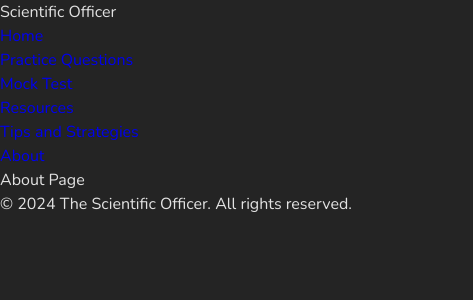
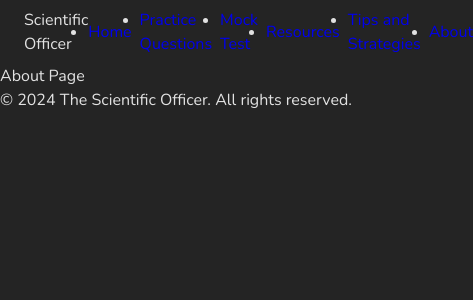
Before and after one commit to Timbar09/the_scientific_officer, a React (Vite) app: page /about in a window 390 px wide. Shown: the top 300 px of the page, 473 px wide, since content can reach past the window. Built offline with nearby package versions, Linux system fonts and the light colour scheme.

Commit message:
Add layout utilities and responsive display classes for flexbox and grid

```diff
--- a/src/assets/sass/abstracts/_breakpoints.scss
+++ b/src/assets/sass/abstracts/_breakpoints.scss
@@ -1,5 +1,5 @@
 $breakpoints: (
-  small: 30em,
-  medium: 45em,
-  large: 65em,
+  sm: 30em,
+  md: 45em,
+  lg: 65em,
 );
--- a/src/assets/sass/abstracts/_index.scss
+++ b/src/assets/sass/abstracts/_index.scss
@@ -4,3 +4,4 @@
 @forward "functions";
 @forward "mixins";
 @forward "breakpoints";
+@forward "layout";
--- /dev/null
+++ b/src/assets/sass/abstracts/_layout.scss
@@ -0,0 +1,63 @@
+
+// Flexbox display and direction
+$flexbox: (
+  inline: inline-flex,
+  wrap: wrap,
+  nowrap: nowrap,
+  row: row,
+  row-reverse: row-reverse,
+  col: column,
+  col-reverse: column-reverse
+);
+
+// Justify and align items/content
+$placement: (
+  start: flex-start,
+  end: flex-end,
+  center: center,
+  between: space-between,
+  around: space-around,
+  evenly: space-evenly,
+  stretch: stretch,
+  baseline: baseline
+);
+
+// Align-content utility map
+$align-content: (
+  start: flex-start,
+  end: flex-end,
+  center: center,
+  between: space-between,
+  around: space-around,
+  stretch: stretch
+);
+
+// Flex grow/shrink utility map
+$flex-grow: (
+  0: 0,
+  1: 1,
+  2: 2
+);
+
+$flex-shrink: (
+  0: 0,
+  1: 1,
+  2: 2
+);
+
+$grid-columns: (
+  1: 1,
+  2: 2,
+  3: 3,
+  4: 4,
+  6: 6,
+  12: 12
+);
+
+// Documentation:
+// $flexbox: display, direction, and wrapping
+// $placement: justify-content and align-items values
+// $align-content: align-content values
+// $flex-grow/$flex-shrink: flex-grow and flex-shrink values
+
+// Grid utility maps
--- /dev/null
+++ b/src/assets/sass/utils/_display.scss
@@ -0,0 +1,17 @@
+@use "../abstracts" as *;
+
+// Basic display utility classes
+.block { display: block; }
+.inline { display: inline; }
+.inline-block { display: inline-block; }
+.none { display: none; }
+
+// Responsive display utility classes
+@each $break-name, $break-value in $breakpoints {
+  @include mq($break-name) {
+    .block-\@#{$break-name} { display: block; }
+    .inline-\@#{$break-name} { display: inline; }
+    .inline-block-\@#{$break-name} { display: inline-block; }
+    .none-\@#{$break-name} { display: none; }
+  }
+}
--- /dev/null
+++ b/src/assets/sass/utils/_flexbox.scss
@@ -0,0 +1,118 @@
+
+@use "../abstracts" as *;
+
+.flex {
+  display: flex;
+}
+
+@each $key, $value in $flexbox {
+  .flex-#{$key} {
+    flex-direction: $value;
+  }
+}
+
+@each $key, $value in $placement {
+  .jc-#{$key} {
+    justify-content: $value;
+  }
+}
+
+@each $key, $value in $placement {
+  .ai-#{$key} {
+    align-items: $value;
+  }
+}
+
+@each $key, $value in $align-content {
+  .ac-#{$key} {
+    align-content: $value;
+  }
+}
+
+@each $key, $value in $flex-grow {
+  .fg-#{$key} {
+    flex-grow: $value;
+  }
+}
+
+@each $key, $value in $flex-shrink {
+  .fs-#{$key} {
+    flex-shrink: $value;
+  }
+}
+
+@each $key, $value in $sizes {
+  .gap-#{$key} {
+    gap: $value;
+  }
+}
+
+@each $key, $value in $sizes {
+  .row-gap-#{$key} {
+    row-gap: $value;
+  }
+}
+
+@each $key, $value in $sizes {
+  .col-gap-#{$key} {
+    column-gap: $value;
+  }
+}
+
+// Responsive gap utility classes with .gap-@{breakpoint}-{size} naming
+@each $break-name, $break-value in $breakpoints {
+  @include mq($break-name) {
+    // Flex container
+    .flex-\@#{$break-name} {
+      display: flex;
+    }
+    // flex-direction
+    @each $key, $value in $flexbox {
+      .flex-\@#{$break-name}-#{$key} {
+        flex-direction: $value;
+      }
+    }
+    // justify-content
+    @each $key, $value in $placement {
+      .jc-\@#{$break-name}-#{$key} {
+        justify-content: $value;
+      }
+    }
+    // align-items
+    @each $key, $value in $placement {
+      .ai-\@#{$break-name}-#{$key} {
+        align-items: $value;
+      }
+    }
+    // align-content
+    @each $key, $value in $align-content {
+      .ac-\@#{$break-name}-#{$key} {
+        align-content: $value;
+      }
+    }
+    // flex-grow
+    @each $key, $value in $flex-grow {
+      .fg-\@#{$break-name}-#{$key} {
+        flex-grow: $value;
+      }
+    }
+    // flex-shrink
+    @each $key, $value in $flex-shrink {
+      .fs-\@#{$break-name}-#{$key} {
+        flex-shrink: $value;
+      }
+    }
+    // gap
+    @each $key, $value in $sizes {
+      .gap-\@#{$break-name}-#{$key} {
+        gap: $value;
+      }
+      .row-gap-\@#{$break-name}-#{$key} {
+        row-gap: $value;
+      }
+      .col-gap-\@#{$break-name}-#{$key} {
+        column-gap: $value;
+      }
+    }
+  }
+}
--- /dev/null
+++ b/src/assets/sass/utils/_grid.scss
@@ -0,0 +1,29 @@
+
+@use "../abstracts" as *;
+
+.grid {
+  display: grid;
+}
+
+.grid-center {
+  justify-content: center;
+  align-items: center;
+}
+
+
+@each $col-name, $col-value in $grid-columns {
+  .grid-cols-#{$col-name} {
+    grid-template-columns: repeat(#{$col-value}, 1fr);
+  }
+}
+
+// Responsive grid columns and gaps
+@each $break-name, $break-value in $breakpoints {
+  @include mq($break-name) {
+    @each $col-name, $col-value in $grid-columns {
+      .grid-cols-\@#{$break-name}-#{$col-name} {
+        grid-template-columns: repeat(#{$col-value}, 1fr);
+      }
+    }
+  }
+}
--- a/src/assets/sass/utils/_index.scss
+++ b/src/assets/sass/utils/_index.scss
@@ -2,3 +2,6 @@
 @forward "font-sizes";
 @forward "font-weights";
 @forward "container";
+@forward "display";
+@forward "flexbox";
+@forward "grid";
--- a/src/components/Header.tsx
+++ b/src/components/Header.tsx
@@ -11,11 +11,12 @@
   ]
 
   return (
-    <header className="header">
+    <header className="header p-1">
+    <div className="container flex ai-center jc-between">
       <div className="header__logo" role="logo">Scientific Officer</div>
 
       <nav className="header__nav" role="navigation">
-        <ul className="header__nav-list" role="list">
+        <ul className="header__nav-list flex ai-center gap-1" role="list">
           {navLinks.map(link => (
             <li key={link.path} className="header__nav-item" role="listitem">
               <Link to={link.path} className="header__nav-link">{link.name}</Link>
@@ -23,6 +24,7 @@
           ))}
         </ul>
       </nav>
+    </div>
     </header>
   )
 }
```
